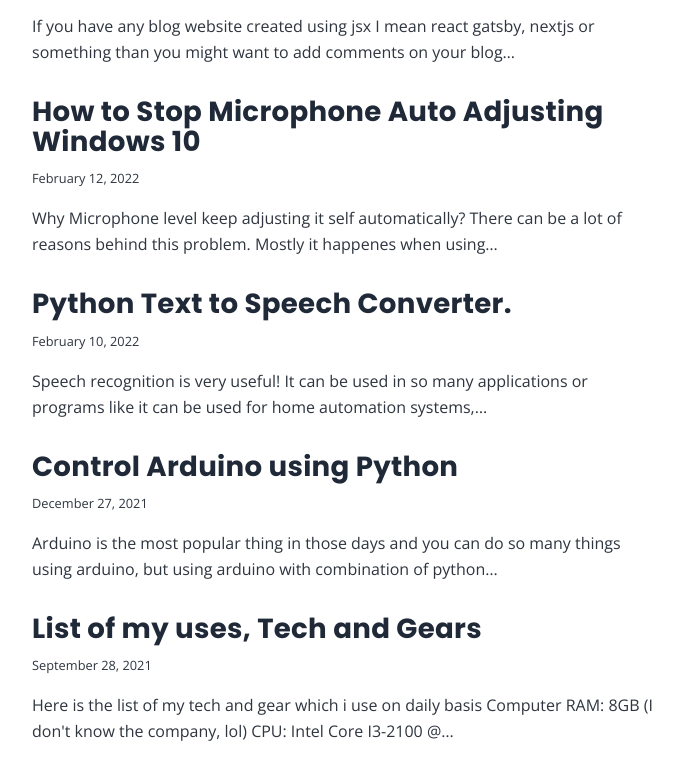
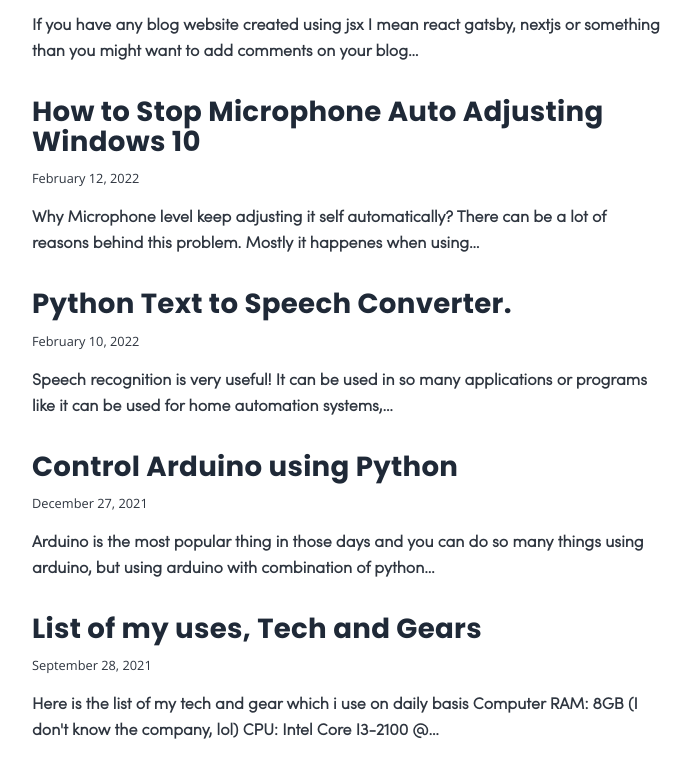
Before and after one commit to pritudev/blog.pritudev.me, a Gatsby site: page / in a window 1280 px wide. Shown: the part 696-1464 px from the top of the page, without its empty margins (292-983 px from the left). Built offline with nearby package versions, Linux system fonts and the light colour scheme; Gatsby itself is replaced by a stand-in of ours.

Commit message:
style: update font family

```diff
--- a/src/style.css
+++ b/src/style.css
@@ -211,6 +211,8 @@ p {
   --x-height-multiplier: 0.35;
   margin: var(--spacing-0) var(--spacing-0) var(--spacing-8) var(--spacing-0);
   padding: var(--spacing-0);
+  font-family: "sofiapro";
+  font-weight: bold;
 }
 
 ul,
```
